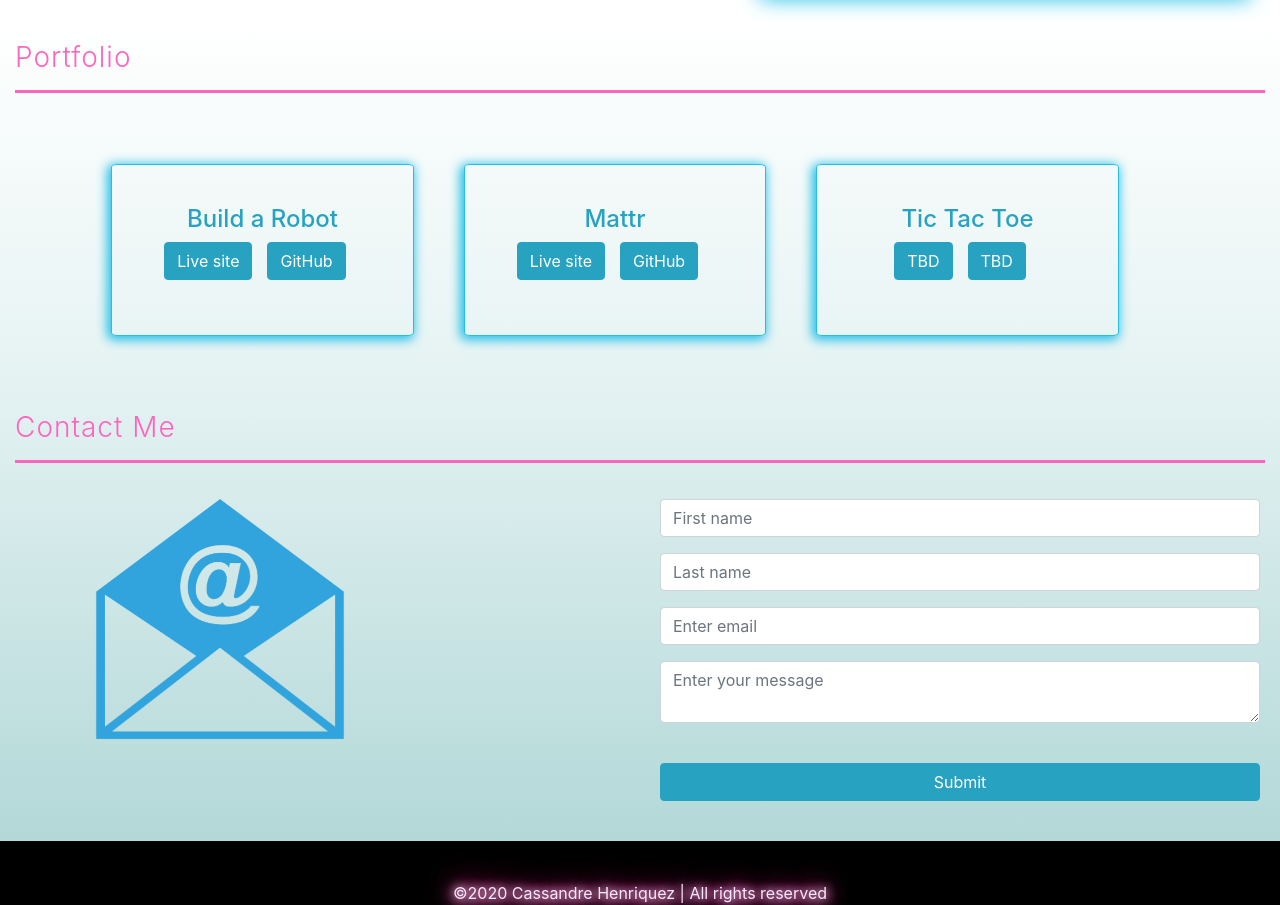
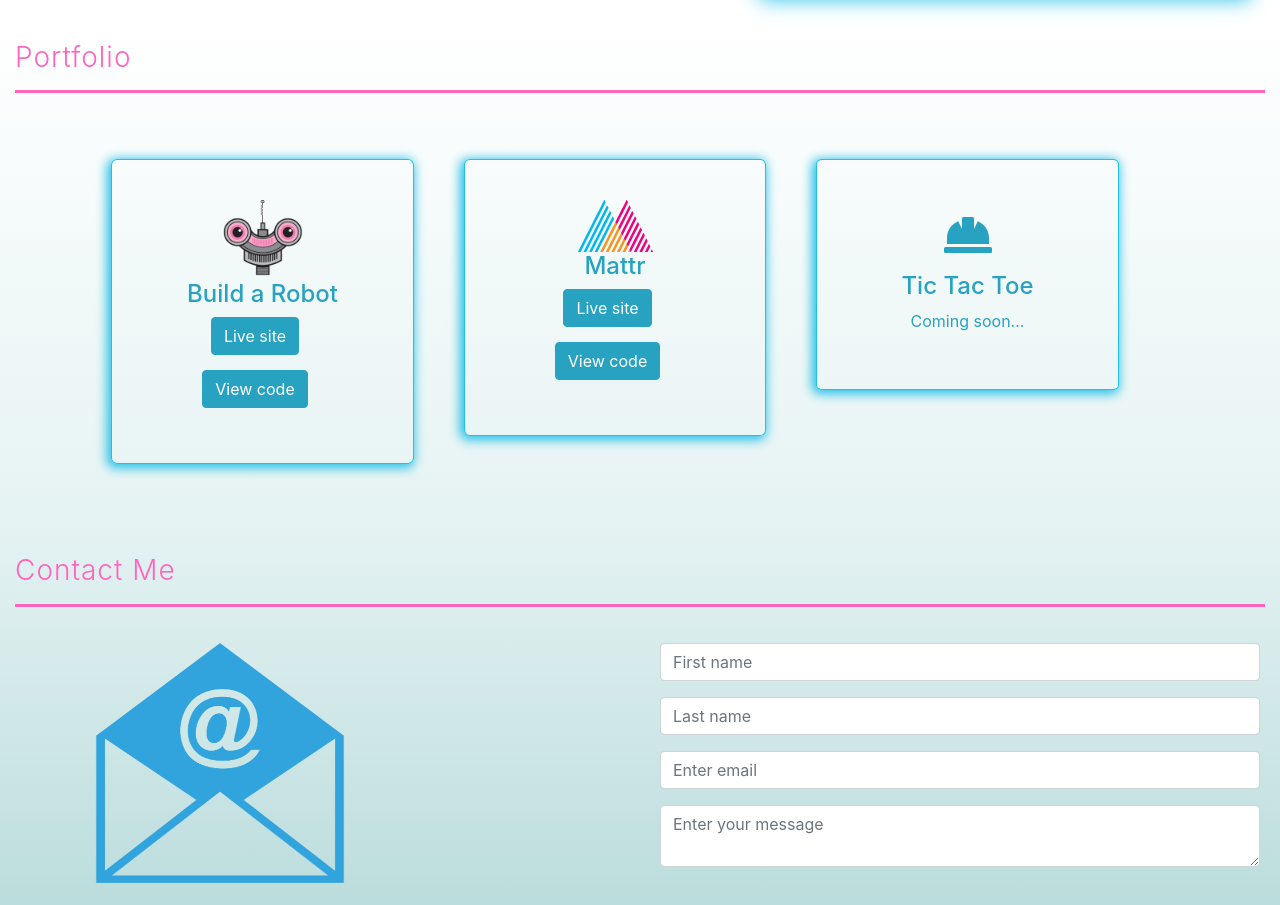
Before and after one commit to cassandreh1/cassandre-portfolio, an Angular app: page /home in a window 1280 px wide. Shown: the part 902-1807 px from the top of the page. Built offline with nearby package versions, Linux system fonts and the light colour scheme.

Commit message:
adding porfolio logos resume styling updates

```diff
--- a/src/app/portfolio/portfolio.component.html
+++ b/src/app/portfolio/portfolio.component.html
@@ -6,19 +6,25 @@
     <div class="col-sm-12">
         <div class="row" id="portfolio-wrapper">
             <div class="col-sm-12 col-lg-3 portfolio-item">
+                <img src="../../assets/build-a-bot-logo.png" alt="build a robot logo">
                 <h4>Build a Robot</h4>
                 <a class="btn btn-outline-primary" href="https://cassandrehenriquez-build-a-bot.netlify.app">Live site</a>
-                <a class="btn btn-outline-primary" href="https://github.com/cassandreh1/build-a-bot">GitHub</a>
+                <a class="btn btn-outline-primary" href="https://github.com/cassandreh1/build-a-bot">View code</a>
             </div>
             <div class="col-sm-12 col-lg-3 portfolio-item">
+                <img id="mattr-logo" src="../../assets/mattr-logo.png" alt="mattr logo">
                 <h4>Mattr</h4>
                 <a class="btn btn-outline-primary" href="https://cassandreh1.github.io/Mode-Dev/">Live site</a>
-                <a class="btn btn-outline-primary" href="https://github.com/cassandreh1/Mode-Dev">GitHub</a>
+                <a class="btn btn-outline-primary" href="https://github.com/cassandreh1/Mode-Dev">View code</a>
             </div>
             <div class="col-sm-12 col-lg-3 portfolio-item">
+                <div>
+                    <fa-icon [icon]="faHardHat" class="fa-3x"></fa-icon>
+                </div>
                 <h4>Tic Tac Toe</h4>
-                <a class="btn btn-outline-primary" href="javascript:void(0)">TBD</a>
-                <a class="btn btn-outline-primary"href="javascript:void(0)">TBD</a>
+                <p>Coming soon...</p>
+                <!-- <a class="btn btn-outline-primary" href="javascript:void(0)">TBD</a>
+                <a class="btn btn-outline-primary"href="javascript:void(0)">TBD</a> -->
             </div>
         </div>
     </div>
--- a/src/app/portfolio/portfolio.component.scss
+++ b/src/app/portfolio/portfolio.component.scss
@@ -4,7 +4,7 @@
 }
 #portfolio-wrapper {
     margin: 0 !important;
-    padding: 20px 20px 0 20px;
+    padding: 50px 20px 50px 20px;
     height: auto;
     justify-content: center;
     display: flex;
@@ -28,6 +28,14 @@
                 border-color: #28a2c1;
             }
         }
+        img {
+            width: 5rem;
+            height: 5rem;
+        }
+        #mattr-logo {
+            width: auto;
+            height: auto;
+        }
     }
     .btn {
         color: white;
@@ -45,6 +53,9 @@
         .portfolio-item {
             margin-right: 0;
             margin-bottom: 50px;
+            &:last-child {
+                margin-bottom: 0;
+            }
         }
     }
 }
--- a/src/app/portfolio/portfolio.component.ts
+++ b/src/app/portfolio/portfolio.component.ts
@@ -1,4 +1,5 @@
 import { Component, OnInit } from '@angular/core';
+import { faHardHat } from '@fortawesome/free-solid-svg-icons';
 
 @Component({
   selector: 'app-portfolio',
@@ -6,6 +7,7 @@ import { Component, OnInit } from '@angular/core';
   styleUrls: ['./portfolio.component.scss']
 })
 export class PortfolioComponent implements OnInit {
+  faHardHat = faHardHat;
 
   constructor() { }
 
--- a/src/app/resume/resume.component.html
+++ b/src/app/resume/resume.component.html
@@ -55,16 +55,15 @@
             <ul class="timeline">
                 <h5>Senior Associate Web Developer at Synechron</h5>
                 <p class="date-range"> Feb 2017 - Oct 2018</p>
-                <h6 class="sub-title">> Client: Third largest US bank</h6>
-            <li>Created responsive applications’ features in Angular 5 based on requirements gathered during grooming sessions</li>
+                <h6 class="sub-title padding-top-0">> Client: Third largest US bank</h6>
+                <li>Created responsive applications’ features in Angular 5 based on requirements gathered during grooming sessions</li>
                 <li>Implemented and followed the Model View Controller (MVC) design patterns to build clean reusable components</li>
                 <li>Built classes and functions to capture data from diverse system using Angular’s HttpClient module</li>
                 <li>Troubleshoot technical issues using Chrome’s developer tools</li>
                 <li>Refactored application legacy source code to improve its performance and make it scalable</li>
                 <li>Produced various deliverables such as the Technical Design Document to ensure a smooth transition to development teams</li>
                 <li>Leveraged various SCM tools as GitHub to manage the source code of the application being developed</li>
-                <br>
-                <h6 class="sub-title">> Internal Organization</h6>
+                <h6 class="sub-title padding-top-0">> Internal Organization</h6>
                 <li>Built help desk web application with CRUD (Create, Read, Update, Delete) functionalities for ticketing system using Angular.js.
                     <a class="btn btn-outline-primary btn-sm" href="https://github.com/chenriq5/HelpDesk">
                         <svg class="bi bi-code-slash" width="1em" height="1em" viewBox="0 0 16 16" fill="currentColor" xmlns="http://www.w3.org/2000/svg">
--- a/src/app/resume/resume.component.scss
+++ b/src/app/resume/resume.component.scss
@@ -54,6 +54,7 @@ ul.timeline {
     }
     h5 {
         margin: 0;
+        padding-top: 15px;
         &:before {
             content: ' ';
             background: white;
@@ -77,3 +78,6 @@ ul.timeline {
 .resume-content {
     padding-left: 0;
 }
+.padding-top-0 {
+    padding-top: 0;
+}
```
Also changed, not shown: src/assets/mattr-logo.png (added).
